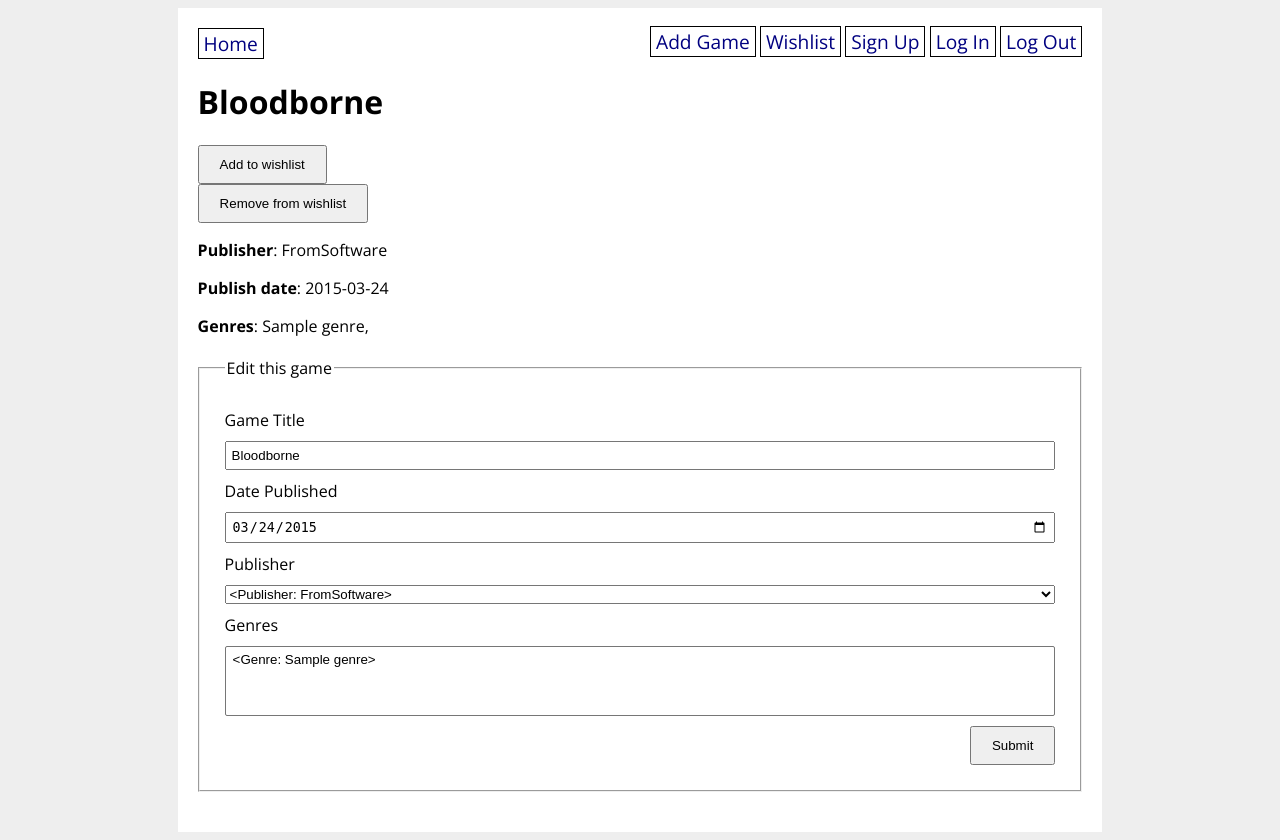
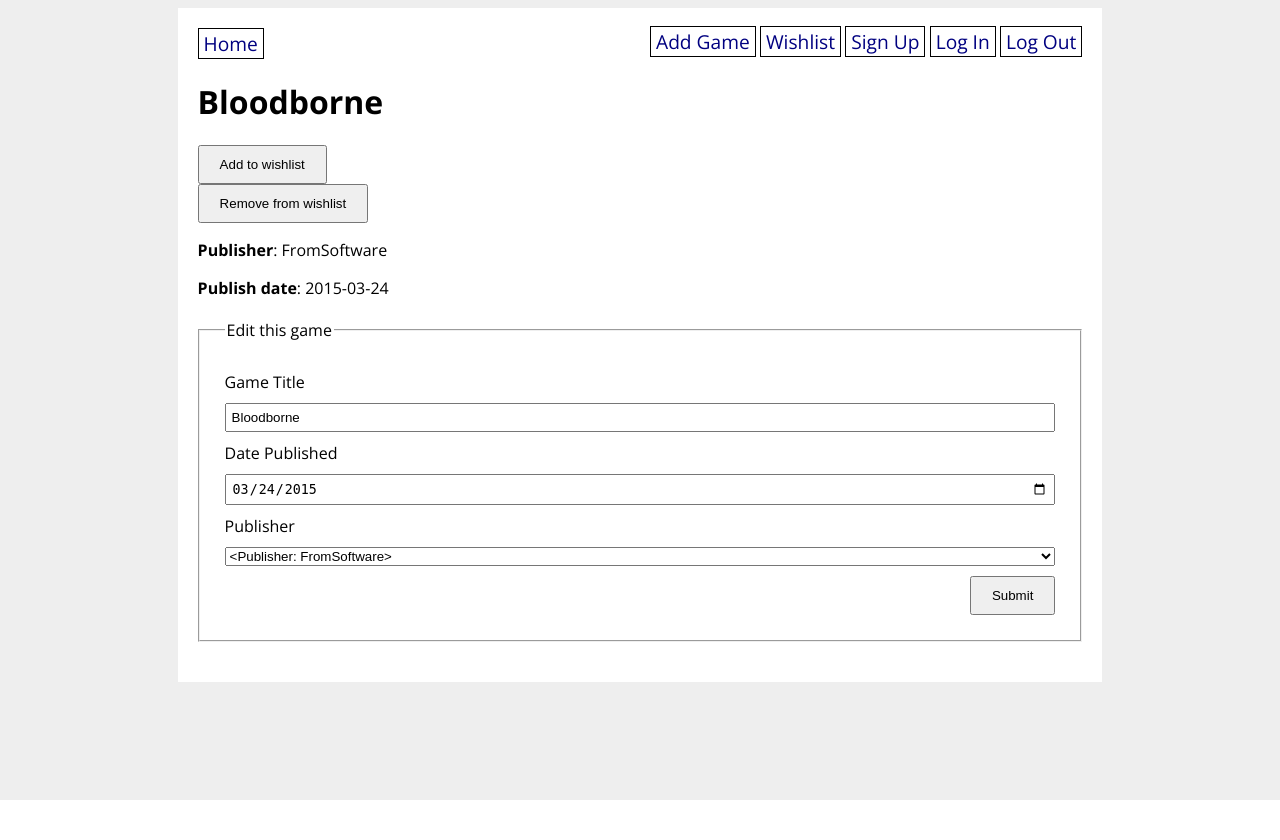
Before and after one commit to Andrew32A/steam-wishlist, a Flask app: page /game/1 in a window 1280 px wide. After the commit the page ends 800 px from the top, so only its background shows below. Run offline with Flask 2, Linux system fonts and the light colour scheme; data comes from the database, SQL or seed files in the repository; both versions use the stored data as it was after the commit; tables that the repository leaves empty hold one stand-in row (values such as "Sample post").

Commit message:
added more games and publishers

```diff
--- a/steam_wishlist_app/extensions.py
+++ b/steam_wishlist_app/extensions.py
@@ -14,7 +14,6 @@ db = SQLAlchemy(app)
 # Authentication
 ###########################
 
-# TODO: Add authentication setup code here!
 login_manager = LoginManager()
 login_manager.login_view = "auth.login"
 login_manager.init_app(app)
--- a/steam_wishlist_app/main/forms.py
+++ b/steam_wishlist_app/main/forms.py
@@ -2,7 +2,7 @@ from flask_wtf import FlaskForm
 from wtforms import StringField, PasswordField, DateField, SelectField, SubmitField, TextAreaField
 from wtforms.ext.sqlalchemy.fields import QuerySelectField, QuerySelectMultipleField
 from wtforms.validators import DataRequired, Length, ValidationError
-from steam_wishlist_app.models import Game, Publisher, Genre, User
+from steam_wishlist_app.models import Game, Publisher, User
 
 class GameForm(FlaskForm):
     """Form to create a game."""
@@ -11,8 +11,6 @@ class GameForm(FlaskForm):
     publish_date = DateField('Date Published')
     publisher = QuerySelectField('Publisher',
         query_factory=lambda: Publisher.query, allow_blank=False)
-    genres = QuerySelectMultipleField('Genres',
-        query_factory=lambda: Genre.query)
     submit = SubmitField('Submit')
 
 
@@ -21,10 +19,3 @@ class AuthorForm(FlaskForm):
     name = StringField('Publisher Name',
         validators=[DataRequired(), Length(min=3, max=80)])
     submit = SubmitField('Submit')
-
-# CHANGE TO TAGS?
-class GenreForm(FlaskForm):
-    """Form to create a genre."""
-    name = StringField('Genre Name',
-        validators=[DataRequired(), Length(min=3, max=80)])
-    submit = SubmitField('Submit')
--- a/steam_wishlist_app/main/routes.py
+++ b/steam_wishlist_app/main/routes.py
@@ -2,8 +2,8 @@
 from flask import Blueprint, request, render_template, redirect, url_for, flash
 from flask_login import login_required, current_user
 from datetime import date
-from steam_wishlist_app.models import Game, Publisher, Genre, User
-from steam_wishlist_app.main.forms import GameForm, AuthorForm, GenreForm
+from steam_wishlist_app.models import Game, Publisher, User
+from steam_wishlist_app.main.forms import GameForm, AuthorForm
 from steam_wishlist_app.extensions import db
 
 main = Blueprint("main", __name__)
@@ -11,7 +11,16 @@ main = Blueprint("main", __name__)
 def init_db():
     db.drop_all()
     db.create_all()
+
     a1 = Publisher(name='FromSoftware')
+    a2 = Publisher(name='Team Cherry')
+    a3 = Publisher(name="Kinetic Games")
+    a4 = Publisher(name="Santa Monica Studio")
+    a5 = Publisher(name="Poncie")
+    a6 = Publisher(name="Coffee Stain Studios")
+    a7 = Publisher(name="Motion Twin")
+    a8 = Publisher(name="Valve")
+
     b1 = Game(
         title='Bloodborne',
         publish_date=date(2015, 3, 24),
@@ -20,7 +29,6 @@ def init_db():
     )
     db.session.add(b1)
 
-    a2 = Publisher(name='Team Cherry')
     b2 = Game(
         title='Hollow Knight',
         publish_date=date(2017, 2, 24),
@@ -29,8 +37,64 @@ def init_db():
     )
     db.session.add(b2)
 
+    b3 = Game(
+        title="Elden Ring",
+        publish_date=date(2022, 2, 25),
+        publisher=a1,
+        image="https://image.api.playstation.com/vulcan/ap/rnd/202110/2000/phvVT0qZfcRms5qDAk0SI3CM.png"
+    )
+    db.session.add(b3)
+
+    b4 = Game(
+        title="Phasmophobia",
+        publish_date=date(2020, 11, 18),
+        publisher=a3,
+        image="https://cdn.cloudflare.steamstatic.com/steam/apps/739630/capsule_616x353.jpg?t=1674232976"
+    )
+    db.session.add(b4)
+
+    b5 = Game(
+        title="God of War",
+        publish_date=date(2005, 3, 22),
+        publisher=a4,
+        image="https://cdn.akamai.steamstatic.com/steam/apps/1593500/capsule_616x353.jpg?t=1642526157"
+    )
+    db.session.add(b5)
+
+    b5 = Game(
+        title="Vampire Survivors",
+        publish_date=date(2021, 12, 17),
+        publisher=a5,
+        image="https://upload.wikimedia.org/wikipedia/en/e/e6/Vampire_Survivors_key_art.jpg"
+    )
+    db.session.add(b5)
+
+    b6 = Game(
+        title="Deep Rock Galactic",
+        publish_date=date(2018, 2, 28),
+        publisher=a6,
+        image="https://image.api.playstation.com/vulcan/ap/rnd/202010/1407/2JSde8PFCF6B4nO2EECrcR1m.png"
+    )
+    db.session.add(b6)
+
+    b7= Game(
+        title="Dead Cells",
+        publish_date=date(2018, 7, 7),
+        publisher=a7,
+        image="https://cdn.akamai.steamstatic.com/steam/apps/588650/capsule_616x353.jpg?t=1670838157"
+    )
+    db.session.add(b7)
+
+    b8= Game(
+        title="Left 4 Dead 2",
+        publish_date=date(2009, 11, 17),
+        publisher=a8,
+        image="https://cdn.akamai.steamstatic.com/steam/apps/550/capsule_616x353.jpg?t=1675801903"
+    )
+    db.session.add(b8)
+
     u1 = User(
-        username="bob",
+        username="test-user",
         password="1"
     )
     db.session.add(u1)
--- a/steam_wishlist_app/models.py
+++ b/steam_wishlist_app/models.py
@@ -22,9 +22,6 @@ class Game(db.Model):
     publisher_id = db.Column(db.Integer, db.ForeignKey('publisher.id'), nullable=False)
     publisher = db.relationship('Publisher', back_populates='games')
 
-    genres = db.relationship(
-        'Genre', secondary='game_genre', back_populates='games')
-
     users_who_favorited = db.relationship(
         'User', secondary='user_game', back_populates='favorite_games')
 
@@ -46,24 +43,6 @@ class Publisher(db.Model):
     def __repr__(self):
         return f'<Publisher: {self.name}>'
 
-class Genre(db.Model):
-    """Genre model."""
-    id = db.Column(db.Integer, primary_key=True)
-    name = db.Column(db.String(80), nullable=False, unique=True)
-    games = db.relationship(
-        'Game', secondary='game_genre', back_populates='genres')
-
-    def __str__(self):
-        return f'<Genre: {self.name}>'
-
-    def __repr__(self):
-        return f'<Genre: {self.name}>'
-
-game_genre_table = db.Table('game_genre',
-    db.Column('game_id', db.Integer, db.ForeignKey('game.id')),
-    db.Column('genre_id', db.Integer, db.ForeignKey('genre.id'))
-)
-
 class User(UserMixin, db.Model):
     id = db.Column(db.Integer, primary_key=True)
     username = db.Column(db.String(80), nullable=False, unique=True)
--- a/steam_wishlist_app/templates/game_detail.html
+++ b/steam_wishlist_app/templates/game_detail.html
@@ -20,14 +20,6 @@
     <strong>Publish date</strong>: {{ game.publish_date }}
 </p>
 
-<p>
-    <strong>Genres</strong>:
-
-    {% for genre in game.genres %}
-    {{ genre.name }},
-    {% endfor %}
-</p>
-
 <form method="POST" action="{{ url_for('main.game_detail', game_id=game.id) }}">
     {{ form.csrf_token }}
     <fieldset>
@@ -42,9 +34,6 @@
         {{ form.publisher.label }}
         {{ form.publisher }}
 
-        {{ form.genres.label }}
-        {{ form.genres }}
-
         {{ form.submit }}
     </fieldset>
 </form>
```
Also changed, not shown: steam_wishlist_app/templates/create_game.html (+0 -8 lines), steam_wishlist_app/database.db.
